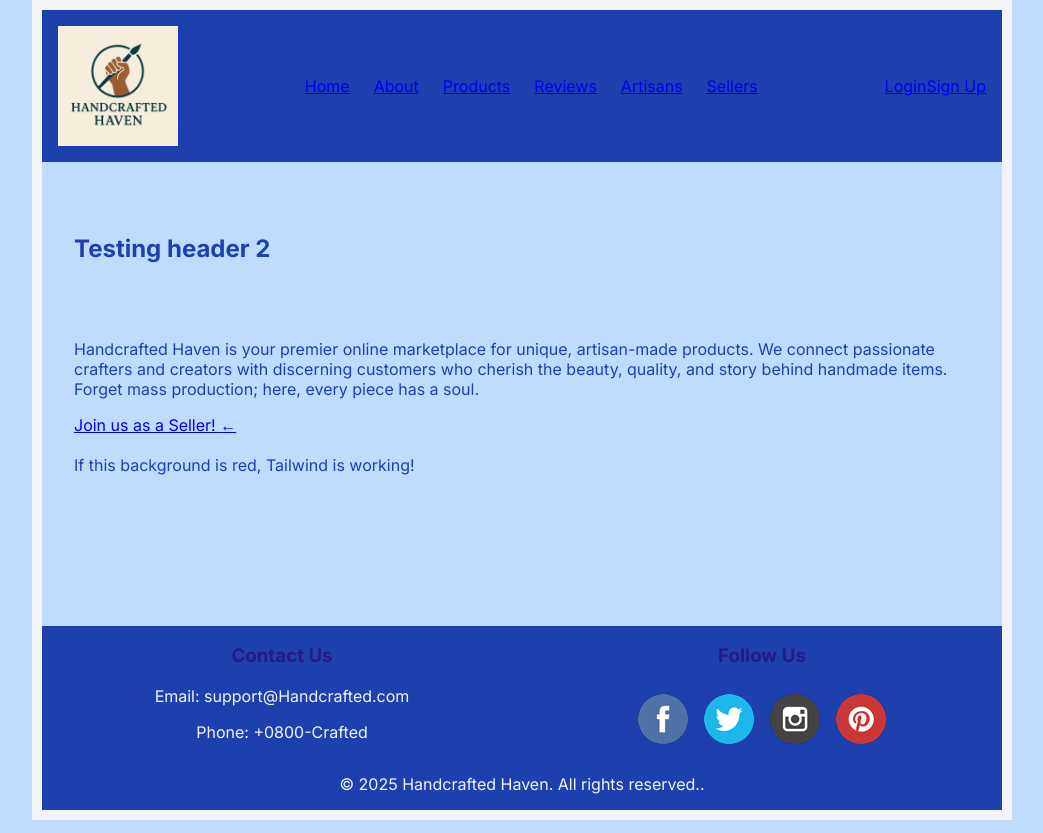
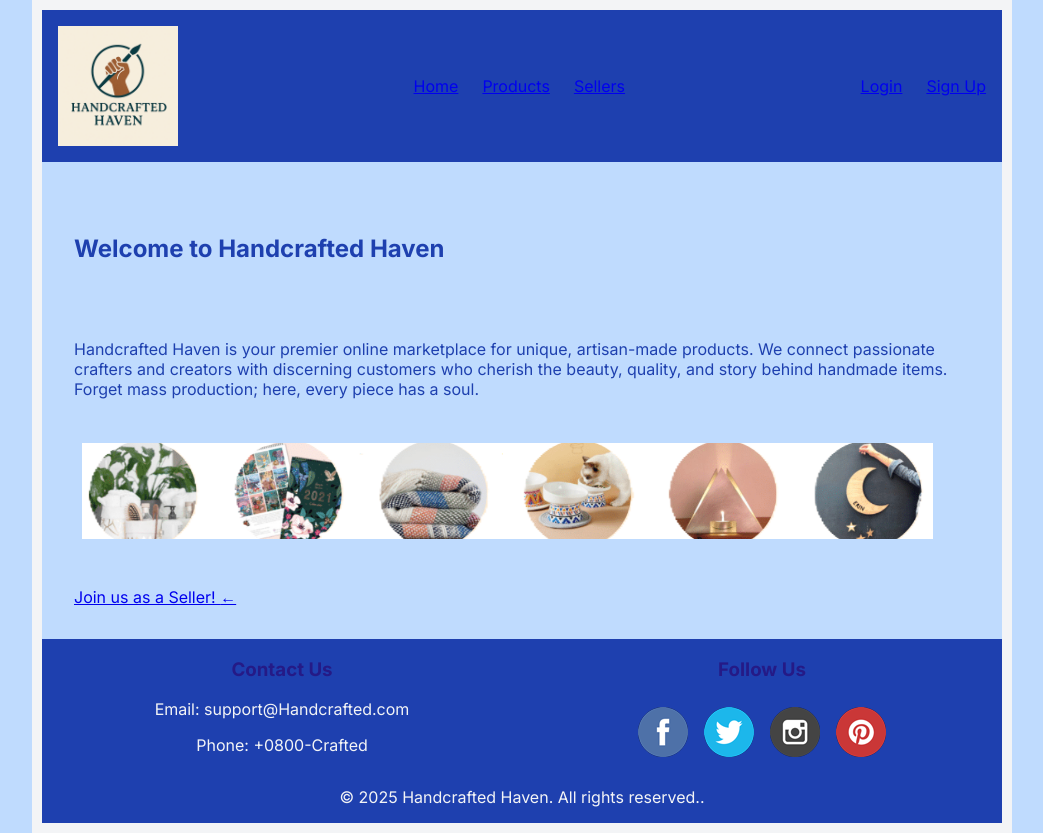
Before and after one commit to pbabcock-byu/WDD430_handcrafted_haven, a Next.js app: page / in a window 1280 px wide. Shown: the whole page, without its empty margins (118-1161 px from the left). Built offline with nearby package versions, Linux system fonts and the light colour scheme; a web font is replaced by a local one.

Commit message:
Main page Changes

```diff
--- a/src/app/components/Header.tsx
+++ b/src/app/components/Header.tsx
@@ -8,10 +8,10 @@ import { usePathname } from 'next/navigation';
 
 const navigation: NavigationType[] = [
     { name: "Home", href: "./", id: 1 },
-    { name: "About", href: "/about", id: 2 },
+    //{ name: "About", href: "/about", id: 2 },
     { name: "Products", href: "/products", id: 3 },
-    { name: "Reviews", href: "/reviews", id: 4 },
-    { name: "Artisans", href: "/artisans", id: 5 },
+    //{ name: "Reviews", href: "/reviews", id: 4 },
+    //{ name: "Artisans", href: "/artisans", id: 5 },
     { name: "Sellers", href: "/sellers", id: 6 },
 ];
 
@@ -71,7 +71,7 @@ const Header = () => {
         </div>
 
         {/* Auth Buttons */}
-        <div className="flex lg:flex-1 lg:justify-end lg:gap-4 pr-8">
+        <div className="navlinks flex lg:flex-1 lg:justify-end lg:gap-4 pr-8">
           {isLoggedIn ? (
             <>
               {userName && (
--- a/src/app/globals.css
+++ b/src/app/globals.css
@@ -302,6 +302,14 @@ button:hover {
   margin-bottom: 16px;
 }
 
+.mainpageimage {
+  width: 95%;
+  height: 96px;
+  object-fit: cover;
+  margin-bottom: 16px;
+}
+
+
 /* Text styles */
 .seller-name {
   font-size: 1.2rem;
--- a/src/app/page.tsx
+++ b/src/app/page.tsx
@@ -12,7 +12,7 @@ const HomePage = () => {
       <br />
       <div className='homepage'>
         <main className="p-4">
-          <h2>Testing header 2</h2>
+          <h2>Welcome to Handcrafted Haven</h2>
           <br />
           <br />
           <p>
@@ -22,14 +22,17 @@ const HomePage = () => {
             behind handmade items. Forget mass production; here, every piece has a
             soul.
           </p>
+
+          <br />
+          <div>
+              <a href="#" aria-label="mainpageimage">
+                <img src="/images/mainpageimage.png" alt="Marketplace Items " style={{ padding: '8px' }}className="mainpageimage" />
+            </a>
+          </div>
+          <br />
           <Link href="/sign-up-seller" className="text-sm font-semibold leading-6">
                 Join us as a Seller! <span aria-hidden="true">&larr;</span>
           </Link>
-          <br />
-          <br />
-          <div className="bg-red-500 text-white p-4">
-            If this background is red, Tailwind is working!
-          </div>
         </main>
       </div>
     </div>
--- a/src/app/productreview/page.tsx
+++ b/src/app/productreview/page.tsx
@@ -17,6 +17,7 @@ export default function ProductReviewPage() {
   const [product, setProduct] = useState<Product | null>(null);
   const [rating, setRating] = useState('');
   const [comment, setComment] = useState('');
+
 
   useEffect(() => {
     const token = localStorage.getItem('authToken');
@@ -104,8 +105,9 @@ export default function ProductReviewPage() {
             required
           />
         </label>
-
-        <button type="submit">Submit Review</button>
+        <button type="submit" className="loginbutton" >
+          Submit
+        </button>
       </form>
     </div>
   );
```
Also changed, not shown: public/images/mainpageimage.png (added).
